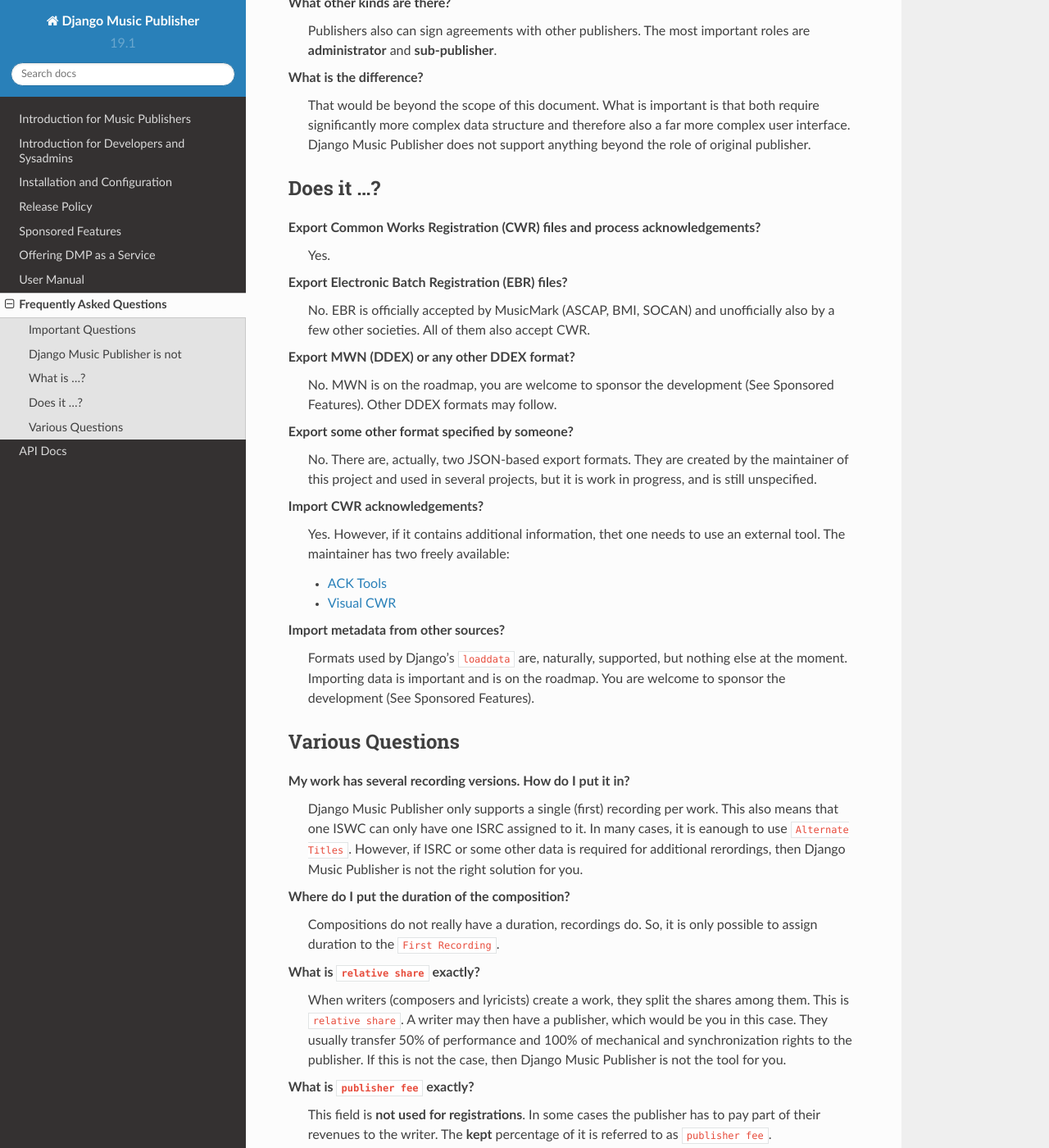
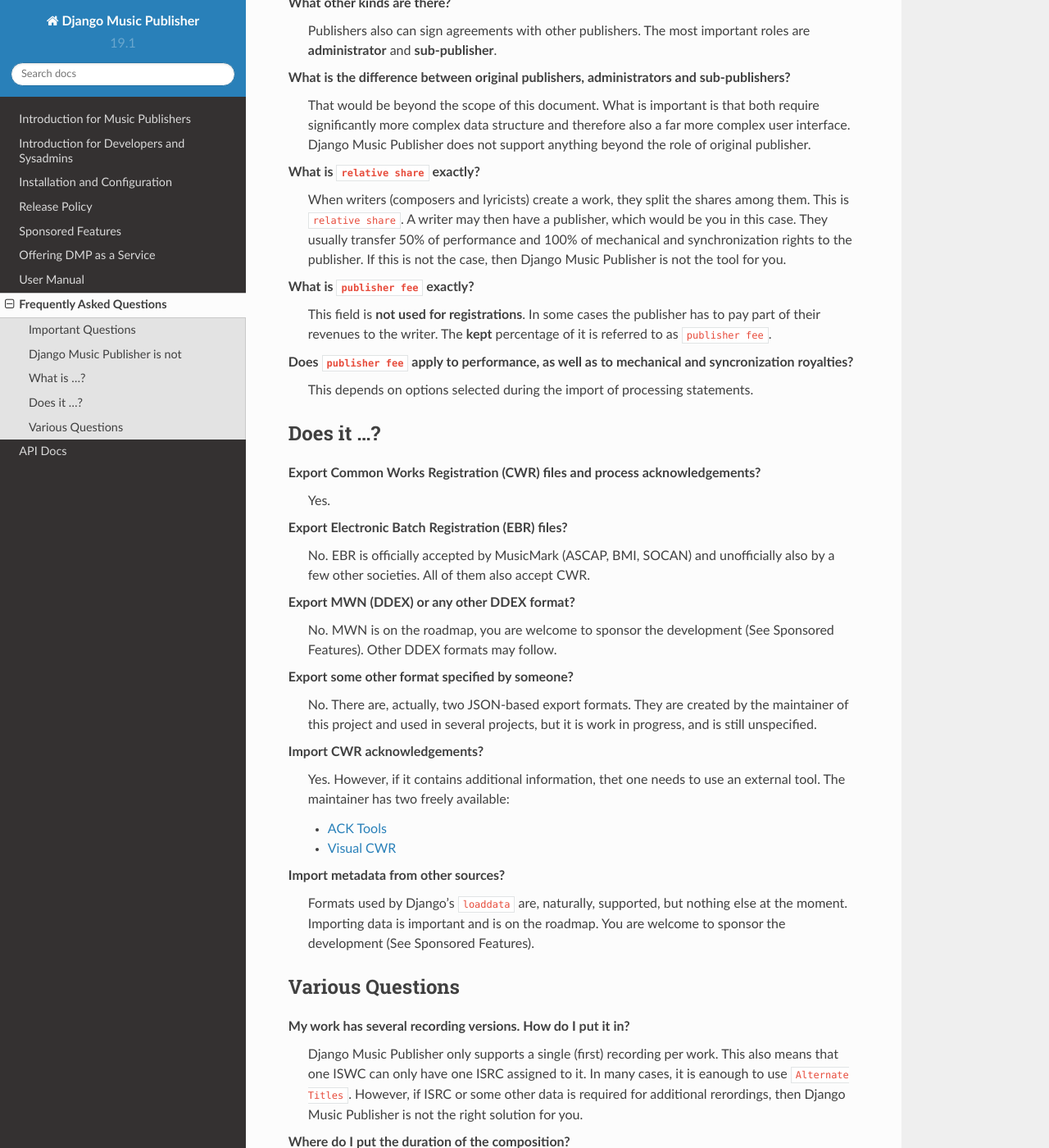
Before and after one commit to matijakolaric-com/django-music-publisher, a Sphinx documentation site: the page built from docs/faq.rst, in a window 1280 px wide and 1400 px high, scrolled down 1367 px. Shown: the whole window at 82% size. Built offline with Sphinx 7.4.7 and the Read the Docs theme 2.0.0, drawn with Linux system fonts in a browser that asks for light colours; some of the changed lines change nothing that is shown; some of the changed text lies outside the part shown.

Commit message:
faq update

```diff
--- a/docs/faq.rst
+++ b/docs/faq.rst
@@ -60,8 +60,18 @@
 What other kinds are there?
 	Publishers also can sign agreements with other publishers. The most important roles are **administrator** and **sub-publisher**.
 
-What is the difference?
+What is the difference between original publishers, administrators and sub-publishers?
 	That would be beyond the scope of this document. What is important is that both require significantly more complex data structure and therefore also a far more complex user interface. Django Music Publisher does not support anything beyond the role of original publisher.
+
+What is ``relative share`` exactly?
+	When writers (composers and lyricists) create a work, they split the shares among them. This is ``relative share``. A writer may then have a publisher, which would be you in this case. They usually transfer 50% of performance and 100% of mechanical and synchronization rights to the publisher. If this is not the case, then Django Music Publisher is not the tool for you.
+
+What is ``publisher fee`` exactly?
+	This field is **not used for registrations**. In some cases the publisher has to pay part of their revenues to the writer. The **kept** percentage of it is referred to as ``publisher fee``.
+
+Does ``publisher fee`` apply to performance, as well as to mechanical and syncronization royalties?
+	This depends on options selected during the import of processing statements.
+
 
 Does it ...?
 +++++++++++++++
@@ -101,15 +111,6 @@
 Where do I put the duration of the composition?
 	Compositions do not really have a duration, recordings do. So, it is only possible to assign duration to the ``First Recording``.
 
-What is ``relative share`` exactly?
-	When writers (composers and lyricists) create a work, they split the shares among them. This is ``relative share``. A writer may then have a publisher, which would be you in this case. They usually transfer 50% of performance and 100% of mechanical and synchronization rights to the publisher. If this is not the case, then Django Music Publisher is not the tool for you.
-
-What is ``publisher fee`` exactly?
-	This field is **not used for registrations**. In some cases the publisher has to pay part of their revenues to the writer. The **kept** percentage of it is referred to as ``publisher fee``.
-
-Does ``publisher fee`` apply to performance, as well as to mechanical and syncronization royalties?
-	This depends on options selected during the import of processing statements.
-
 I dont have ISWC codes. What do I do?
 	You can enter other data and then add ISWCs later on. You should ask your society how to apply. Some will assing them automatically once you register by CWR. If that is the case, then you will be able to import them from acknowledgement files.
 
```
